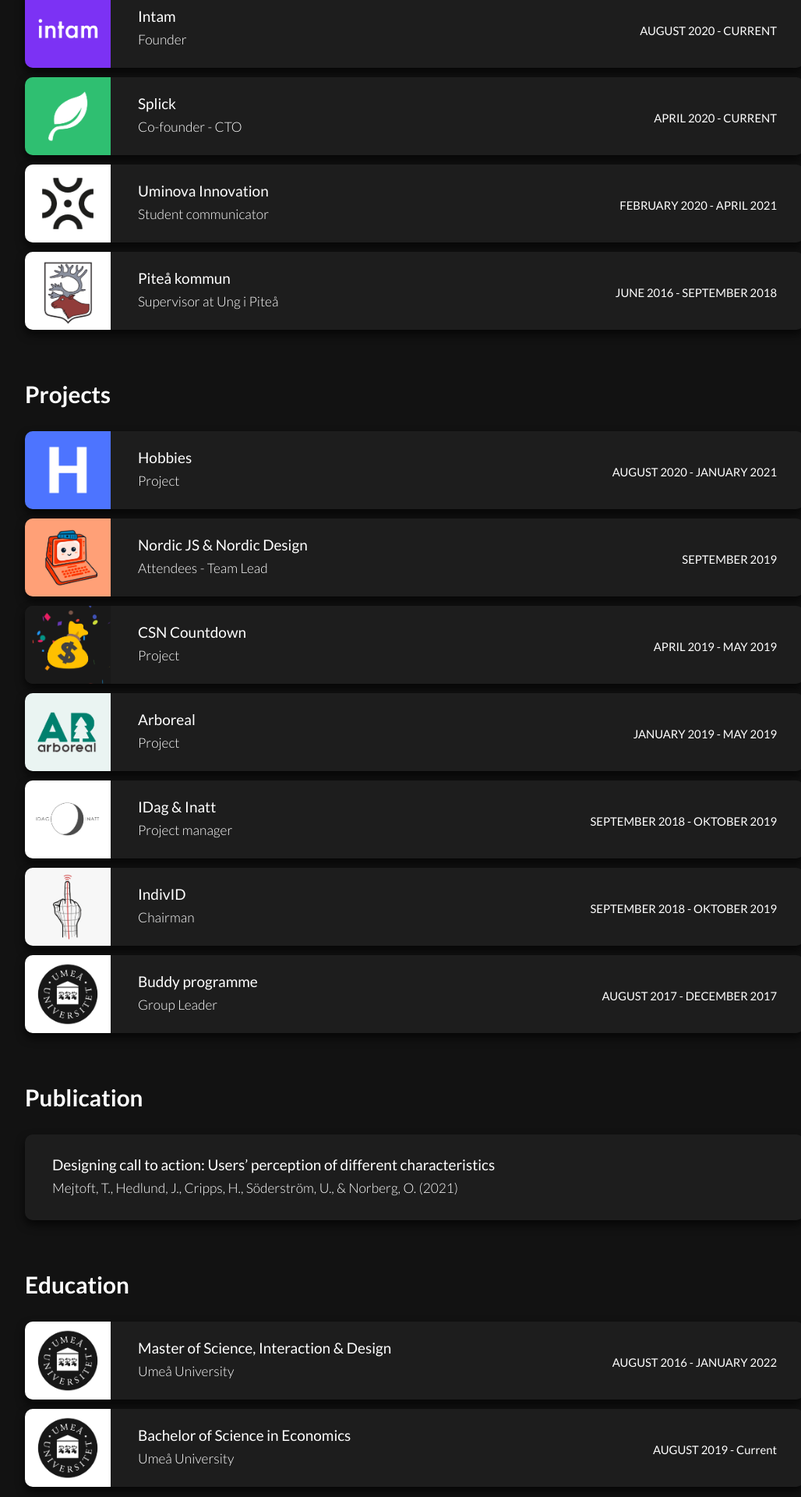
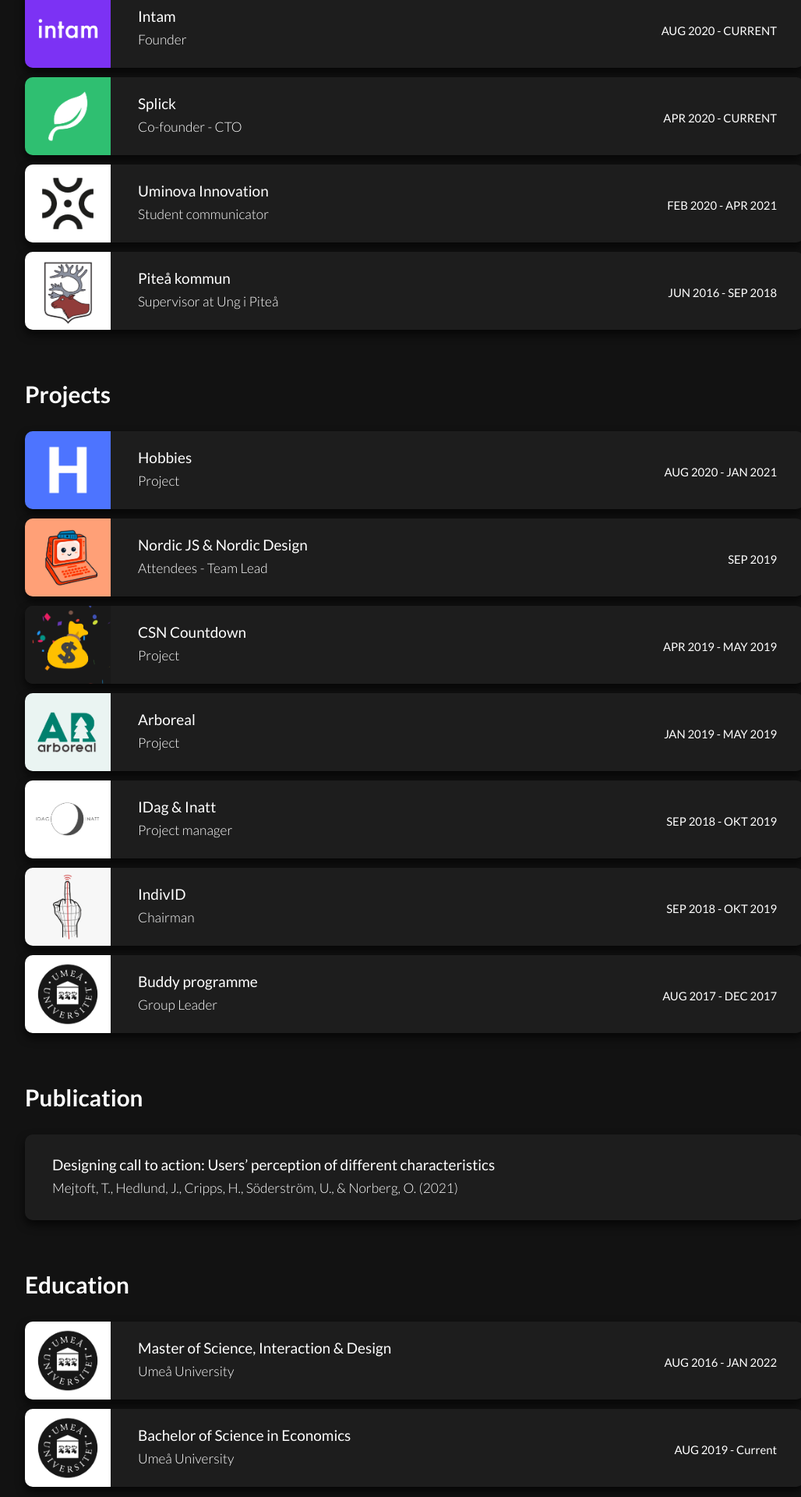
Before and after one commit to JonathanHedlund/portfolio, a Next.js app: page /portfolio in a window 1280 px wide. Shown: the part 240-2160 px from the top of the page at 78% size, without its empty margins (108-1136 px from the left). Built offline with nearby package versions, Linux system fonts and the light colour scheme.

Commit message:
Shortened months

```diff
--- a/components/experiences/EducationContainer.js
+++ b/components/experiences/EducationContainer.js
@@ -12,13 +12,13 @@
                 img="/umeauniversity.png"
                 header="Master of Science, Interaction & Design"
                 role="Umeå University"
-                timeslot="AUGUST 2016 - JANUARY 2022"/>
+                timeslot="AUG 2016 - JAN 2022"/>
             <ExperienceItem
                 link="/portfolio/umeauniversity"
                 img="/umeauniversity.png"
                 header="Bachelor of Science in Economics"
                 role="Umeå University"
-                timeslot="AUGUST 2019 - Current"/>
+                timeslot="AUG 2019 - Current"/>
         </div>
     )
 }
--- a/components/experiences/ExperienceContainer.js
+++ b/components/experiences/ExperienceContainer.js
@@ -12,25 +12,25 @@
                 img="/intam-logo.png"
                 header="Intam"
                 role="Founder"
-                timeslot="AUGUST 2020 - CURRENT"/>
+                timeslot="AUG 2020 - CURRENT"/>
             <ExperienceItem
                 link="/portfolio/splick"
                 img="/splick-logo.png"
                 header="Splick"
                 role="Co-founder - CTO"
-                timeslot="APRIL 2020 - CURRENT"/>
+                timeslot="APR 2020 - CURRENT"/>
             <ExperienceItem
                 link="/portfolio/uminovainnovation"
                 img="/uminovainnovation.png"
                 header="Uminova Innovation"
                 role="Student communicator"
-                timeslot="FEBRUARY 2020 - APRIL 2021"/>
+                timeslot="FEB 2020 - APR 2021"/>
             <ExperienceItem
                 link="/portfolio/piteakommun"
                 img="/piteakommun.png"
                 header="Piteå kommun"
                 role="Supervisor at Ung i Piteå"
-                timeslot="JUNE 2016 - SEPTEMBER 2018"/>
+                timeslot="JUN 2016 - SEP 2018"/>
         </div>
     )
 }
--- a/components/experiences/ExperienceContainerHome.js
+++ b/components/experiences/ExperienceContainerHome.js
@@ -12,13 +12,13 @@
                 img="/uminovainnovation.png"
                 header="Uminova Innovation"
                 role="Student communicator"
-                timeslot="FEBRUARY 2020 - APRIL 2021"/>
+                timeslot="FEB 2020 - APR 2021"/>
             <ExperienceItem
                 link="/portfolio/piteakommun"
                 img="/piteakommun.png"
                 header="Piteå kommun"
                 role="Supervisor at Ung i Piteå"
-                timeslot="JUNE 2016 - SEPTEMBER 2018"/>
+                timeslot="JUN 2016 - SEP 2018"/>
         </div>
     )
 }
--- a/components/experiences/ProjectsContainer.js
+++ b/components/experiences/ProjectsContainer.js
@@ -12,43 +12,43 @@
                 img="/hobbies-logo.png"
                 header="Hobbies"
                 role="Project"
-                timeslot="AUGUST 2020 - JANUARY 2021"/>
+                timeslot="AUG 2020 - JAN 2021"/>
             <ExperienceItem
                 link="/portfolio/nordic"
                 img="nordic.png"
                 header="Nordic JS & Nordic Design"
                 role="Attendees - Team Lead"
-                timeslot="SEPTEMBER 2019"/>
+                timeslot="SEP 2019"/>
             <ExperienceItem
                 link="/portfolio/csncountdown"
                 img="csncountdown.png"
                 header="CSN Countdown"
                 role="Project"
-                timeslot="APRIL 2019 - MAY 2019"/>
+                timeslot="APR 2019 - MAY 2019"/>
             <ExperienceItem
                 link="/portfolio/arboreal"
                 img="arboreal.png"
                 header="Arboreal"
                 role="Project"
-                timeslot="JANUARY 2019 - MAY 2019"/>
+                timeslot="JAN 2019 - MAY 2019"/>
             <ExperienceItem
                 link="/portfolio/idagochinatt"
                 img="idagochinatt.png"
                 header="IDag & Inatt"
                 role="Project manager"
-                timeslot="SEPTEMBER 2018 - OKTOBER 2019"/>
+                timeslot="SEP 2018 - OKT 2019"/>
             <ExperienceItem
                 link="/portfolio/individ"
                 img="individ.png"
                 header="IndivID"
                 role="Chairman"
-                timeslot="SEPTEMBER 2018 - OKTOBER 2019"/>
+                timeslot="SEP 2018 - OKT 2019"/>
             <ExperienceItem
                 link="/portfolio/buddyprogramme"
                 img="/umeauniversity.png"
                 header="Buddy programme"
                 role="Group Leader"
-                timeslot="AUGUST 2017 - DECEMBER 2017"/>
+                timeslot="AUG 2017 - DEC 2017"/>
         </div>
     )
 }
--- a/components/experiences/ProjectsContainerHome.js
+++ b/components/experiences/ProjectsContainerHome.js
@@ -12,19 +12,19 @@
                 img="csncountdown.png"
                 header="CSN Countdown"
                 role="Project"
-                timeslot="APRIL 2019 - MAY 2019"/>
+                timeslot="APR 2019 - MAY 2019"/>
             <ExperienceItem
                 link="/portfolio/idagochinatt"
                 img="idagochinatt.png"
                 header="IDag & Inatt"
                 role="Project manager"
-                timeslot="SEPTEMBER 2018 - OKTOBER 2019"/>
+                timeslot="SEP 2018 - OKT 2019"/>
             <ExperienceItem
                 link="/portfolio/buddyprogramme"
                 img="/umeauniversity.png"
                 header="Buddy programme"
                 role="Group Leader"
-                timeslot="AUGUST 2017 - DECEMBER 2017"/>
+                timeslot="AUG 2017 - DEC 2017"/>
         </div>
     )
 }
```
